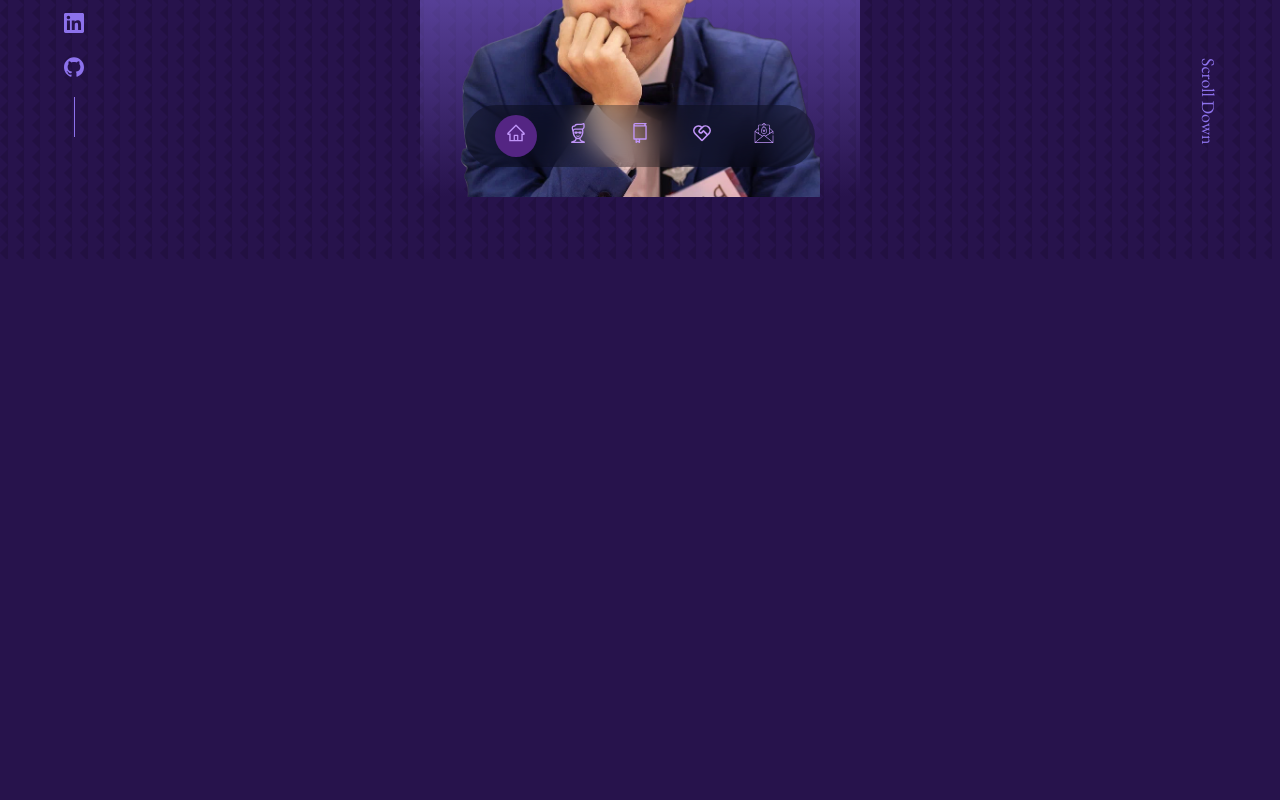
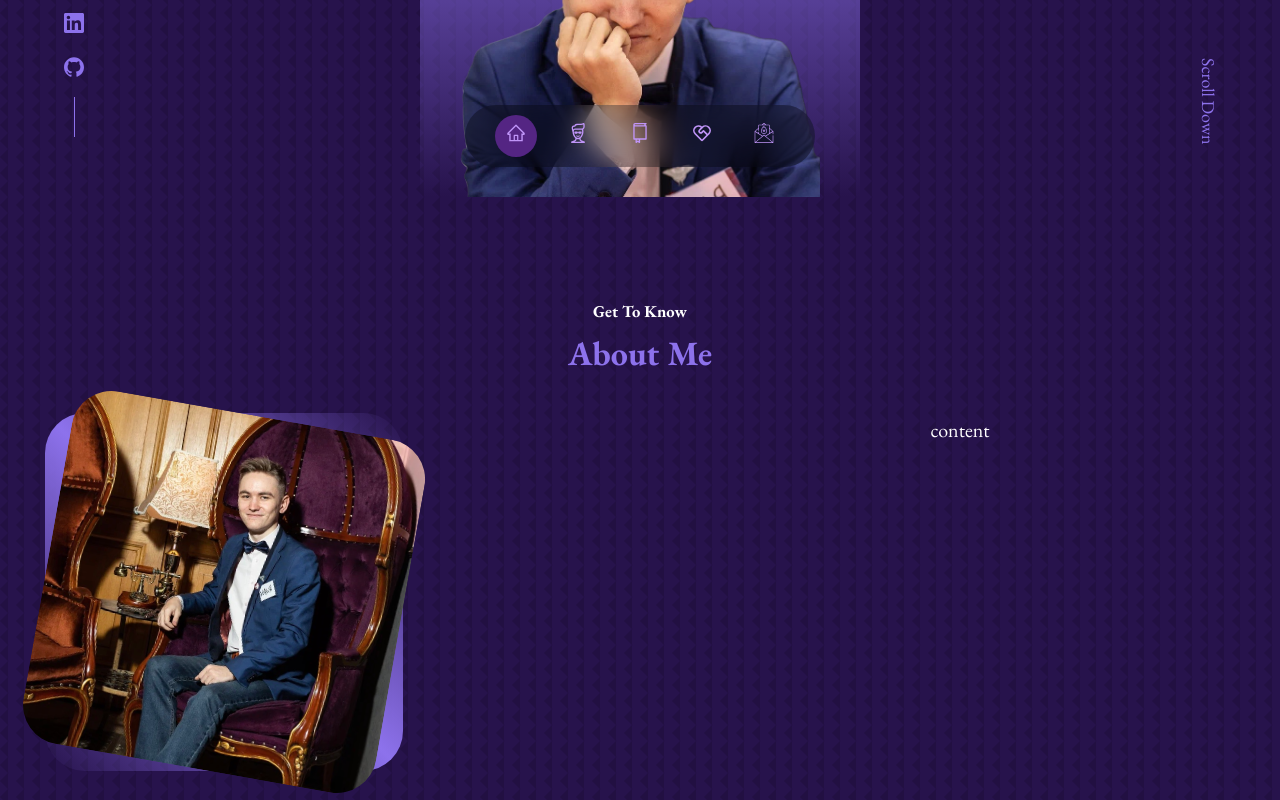
Before and after one commit to IlyaCherkasov/ilyacherkasov.github.io, a React (Create React App) app: page / in a window 1280 px wide. Shown: the part 603-1403 px from the top of the page. Before the commit the page ends 862 px from the top, so only its background shows below. Built offline with nearby package versions, Linux system fonts and the light colour scheme.

Commit message:
Started about

```diff
--- a/src/App.tsx
+++ b/src/App.tsx
@@ -4,6 +4,7 @@ import theme from 'helpers/theme';
 import BackgroundAsset from 'assets/bg-texture.png';
 import Header from 'components/Header';
 import Navigation from 'components/Navigation';
+import About from 'components/About';
 
 const GlobalStyle = createGlobalStyle`
   html,
@@ -18,6 +19,14 @@ const GlobalStyle = createGlobalStyle`
     line-height: 1.7;
     background: ${theme.colors.background};
     background-image: url(${BackgroundAsset});
+  }
+
+  h1,
+  h2,
+  h3,
+  h4,
+  h5 {
+    margin: 0;
   }
 
   svg {
@@ -37,7 +46,7 @@ const GlobalStyle = createGlobalStyle`
     color: ${theme.colors.primary};
     text-decoration: none;
     cursor: pointer;
-    transition: all 0.3s ease-in-out;
+    transition: color 0.3s ease-in-out;
 
     :hover,
     :focus {
@@ -79,6 +88,7 @@ const App = () => {
       <Container>
         <Header />
         <Navigation activeSection={activeSection} />
+        <About />
       </Container>
     </ThemeProvider>
   );
--- /dev/null
+++ b/src/components/About.tsx
@@ -0,0 +1,54 @@
+import styled from 'styled-components';
+import Section from 'components/Section';
+import Img from 'assets/about.jpeg';
+
+const Header = styled.h2`
+  margin: 0;
+  color: ${({ theme }) => theme.colors.primary};
+  font-size: 1.7rem;
+`;
+
+const Container = styled.div`
+  display: grid;
+  grid-template-columns: 35% 50%;
+  gap: 15%;
+  width: 100%;
+  margin-top: 1.5rem;
+`;
+
+const ImageContainer = styled.div`
+  width: 80%;
+  aspect-ratio: 1;
+  margin: auto;
+  background: linear-gradient(45deg, transparent, ${({ theme }) => theme.colors.primary}, transparent);
+  border-radius: 2rem;
+
+  img {
+    border-radius: 2rem;
+    transform: rotate(10deg);
+    transition: transform 0.3s ease-in-out;
+
+    :hover {
+      transform: rotate(0);
+    }
+  }
+`;
+
+const ContentContainer = styled.div``;
+
+const About = () => (
+  <Section id="about">
+    <h5>Get To Know</h5>
+    <Header>About Me</Header>
+    <Container>
+      <ImageContainer>
+        <img src={Img} alt="" />
+      </ImageContainer>
+      <ContentContainer>
+        content
+      </ContentContainer>
+    </Container>
+  </Section>
+);
+
+export default About;
--- a/src/components/Header.tsx
+++ b/src/components/Header.tsx
@@ -27,13 +27,11 @@ const Greetings = styled.h5`
 `;
 
 const Name = styled.h1`
-  margin: 0;
   font-weight: 500;
   font-size: 2.5rem;
 `;
 
 const Position = styled.h5`
-  margin: 0;
   font-weight: 500;
   opacity: 0.6;
 `;
--- a/src/components/Navigation.tsx
+++ b/src/components/Navigation.tsx
@@ -6,7 +6,7 @@ import { ReactComponent as PossibilitiesSvg } from 'assets/possibilities.svg';
 import { ReactComponent as ContactSvg } from 'assets/contact.svg';
 
 const NavBar = styled.nav`
-  position: sticky;
+  position: fixed;
   bottom: 1.5rem;
   left: 50%;
   display: flex;
--- /dev/null
+++ b/src/components/Section.tsx
@@ -0,0 +1,8 @@
+import styled from 'styled-components';
+
+const Section = styled.section`
+  width: 100%;
+  margin-top: 5rem;
+`;
+
+export default Section;
```
Also changed, not shown: src/assets/about.jpeg (added), src/assets/sitting.png (deleted).
